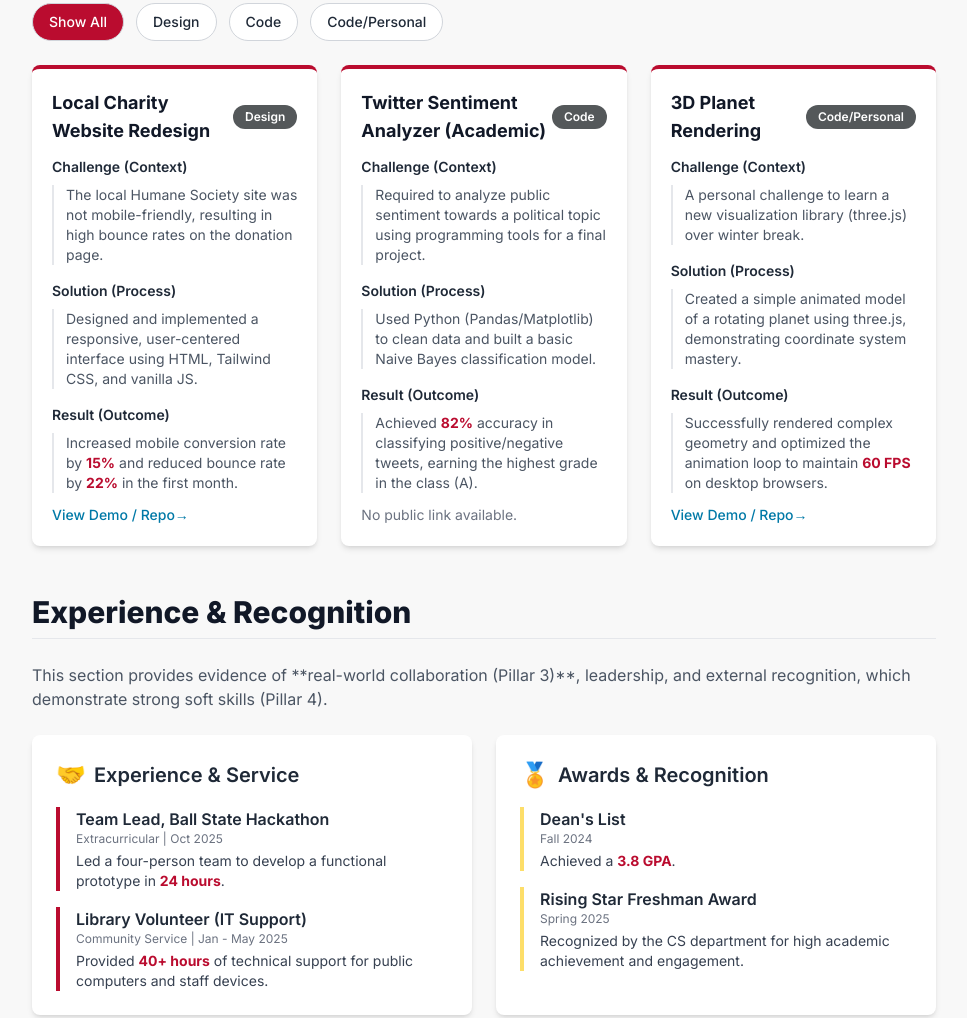
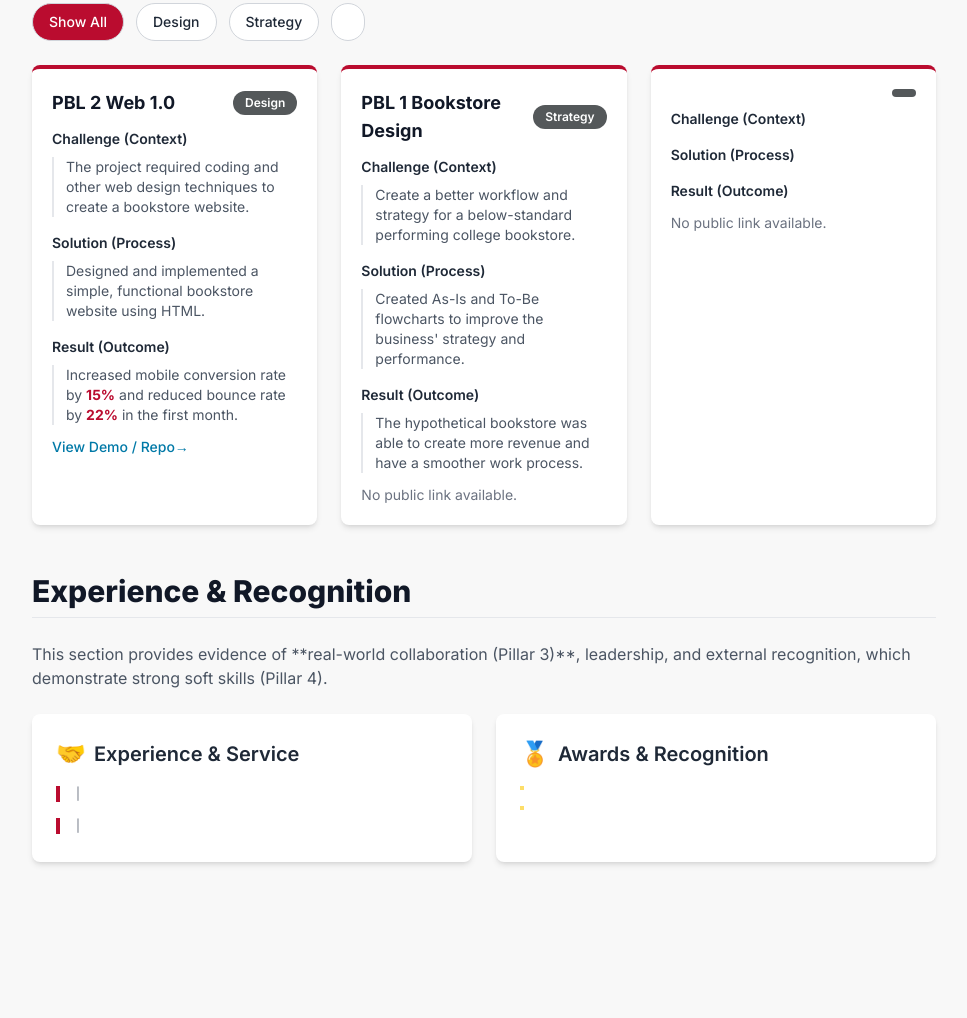
Before and after one commit to sophiamcintyre/PBL-PersonalPortfolio, a plain HTML site: page index.html in a window 1280 px wide. Shown: the part 1555-2573 px from the top of the page, without its empty margins (296-1263 px from the left). After the commit the page ends 2465 px from the top, so only its background shows below. Drawn offline with nearby package versions, Linux system fonts and the light colour scheme.

Commit message:
index.html

```diff
--- a/index.html
+++ b/index.html
@@ -289,40 +289,40 @@ CONFIRMATION: NO SVG graphics used. NO Mermaid JS used. -->
         // 1.3 PROJECTS (REQUIRED: Follow C-S-R format)
         const projectData = [
             {
-                title: "Local Charity Website Redesign",
+                title: "PBL 2 Web 1.0",
                 category: "Design",
-                challenge: "The local Humane Society site was not mobile-friendly, resulting in high bounce rates on the donation page.",
-                solution: "Designed and implemented a responsive, user-centered interface using HTML, Tailwind CSS, and vanilla JS.",
+                challenge: "The project required coding and other web design techniques to create a bookstore website.",
+                solution: "Designed and implemented a simple, functional bookstore website using HTML.",
                 result: "Increased mobile conversion rate by **15%** and reduced bounce rate by **22%** in the first month.",
-                link: "https://github.com/riley/charity-site"
+                link: "https://sophiamcintyre.github.io/test1/"
             },
             {
-                title: "Twitter Sentiment Analyzer (Academic)",
-                category: "Code",
-                challenge: "Required to analyze public sentiment towards a political topic using programming tools for a final project.",
-                solution: "Used Python (Pandas/Matplotlib) to clean data and built a basic Naive Bayes classification model.",
-                result: "Achieved **82%** accuracy in classifying positive/negative tweets, earning the highest grade in the class (A).",
+                title: "PBL 1 Bookstore Design",
+                category: "Strategy",
+                challenge: "Create a better workflow and strategy for a below-standard performing college bookstore.",
+                solution: "Created As-Is and To-Be flowcharts to improve the business' strategy and performance.",
+                result: "The hypothetical bookstore was able to create more revenue and have a smoother work process.",
                 link: ""
             },
             {
-                title: "3D Planet Rendering",
-                category: "Code/Personal",
-                challenge: "A personal challenge to learn a new visualization library (three.js) over winter break.",
-                solution: "Created a simple animated model of a rotating planet using three.js, demonstrating coordinate system mastery.",
-                result: "Successfully rendered complex geometry and optimized the animation loop to maintain **60 FPS** on desktop browsers.",
-                link: "https://riley.github.io/planet-render"
+                title: "",
+                category: "",
+                challenge: "",
+                solution: "",
+                result: "",
+                link: ""
             }
         ];
 
         // 1.4 EXPERIENCE & AWARDS (REQUIRED)
         const recognitionData = {
             experience: [
-                { title: "Team Lead, Ball State Hackathon", type: "Extracurricular", duration: "Oct 2025", detail: "Led a four-person team to develop a functional prototype in **24 hours**." },
-                { title: "Library Volunteer (IT Support)", type: "Community Service", duration: "Jan - May 2025", detail: "Provided **40+ hours** of technical support for public computers and staff devices." },
+                { title: "", type: "", duration: "", detail: "" },
+                { title: "", type: "", duration: "", detail: "" },
             ],
             awards: [
-                { title: "Dean's List", duration: "Fall 2024", detail: "Achieved a **3.8 GPA**." },
-                { title: "Rising Star Freshman Award", duration: "Spring 2025", detail: "Recognized by the CS department for high academic achievement and engagement." },
+                { title: "", duration: "", detail: "" },
+                { title: "", duration: "", detail: "" },
             ]
         };
 
```
